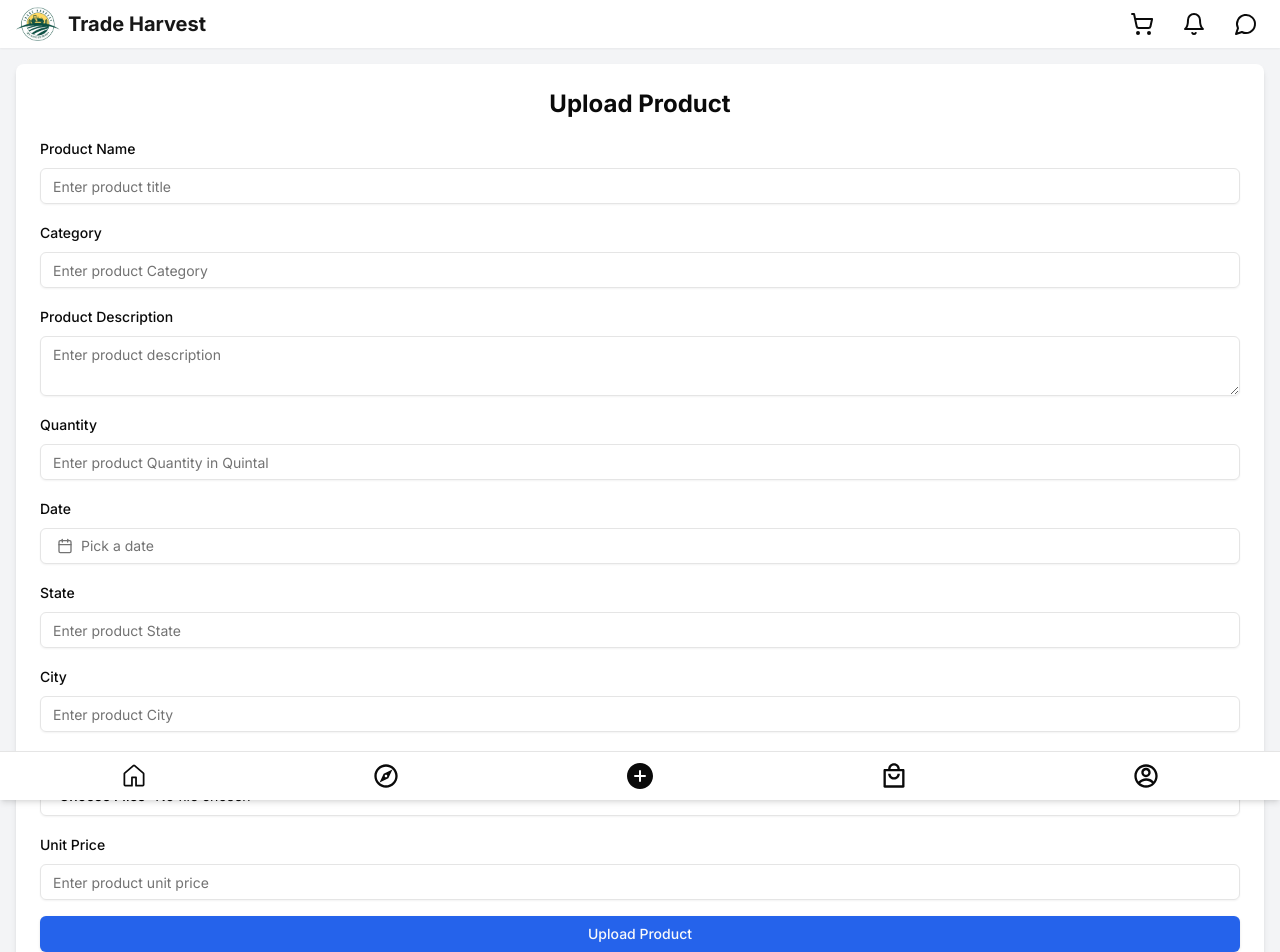
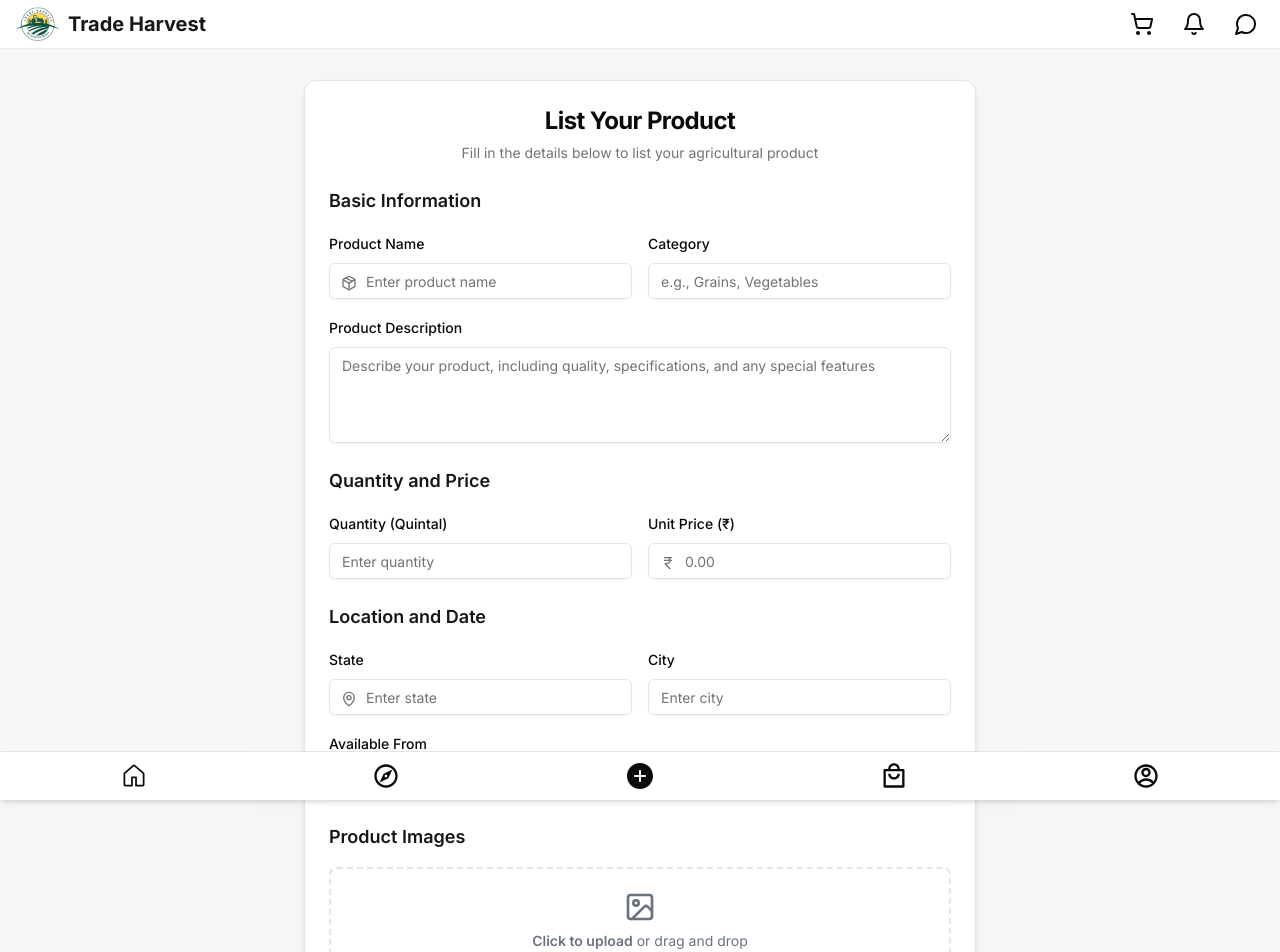
Before and after one commit to dexxeth/trade-harvest, a Next.js app: page /list in a window 1280 px wide. Shown: the top 952 px of the page. Built offline with nearby package versions, Linux system fonts and the light colour scheme.

Commit message:
listing_product_page_uploaded

```diff
--- a/src/app/(root)/(home)/list/page.tsx
+++ b/src/app/(root)/(home)/list/page.tsx
@@ -1,90 +1,113 @@
-"use client";
+"use client"
 
-import { useState } from "react";
-import { useProducts } from "@/components/ProductsContext";
-import { Button } from "@/components/ui/button";
-import { Input } from "@/components/ui/input";
-import { Textarea } from "@/components/ui/textarea";
-import { Label } from "@/components/ui/label";
-import { Calendar as CalendarIcon } from "lucide-react";
-import { Calendar } from "@/components/ui/calendar";
-import {
-  Popover,
-  PopoverContent,
-  PopoverTrigger,
-} from "@/components/ui/popover";
-import { cn } from "@/lib/utils";
-import { format } from "date-fns";
-import { useRouter } from "next/navigation";
+import type React from "react"
 
-export default function Component() {
-  const [date, setDate] = useState<Date>();
-  const router = useRouter();
+import { useState } from "react"
+import { useRouter } from "next/navigation"
+import Image from "next/image"
+import { format } from "date-fns"
+import { CalendarIcon, Upload, ImageIcon, MapPin, Package, DollarSign, Loader2, X } from "lucide-react"
+
+import { Button } from "@/components/ui/button"
+import { Input } from "@/components/ui/input"
+import { Textarea } from "@/components/ui/textarea"
+import { Label } from "@/components/ui/label"
+import { Calendar } from "@/components/ui/calendar"
+import { Popover, PopoverContent, PopoverTrigger } from "@/components/ui/popover"
+import { Card, CardContent, CardDescription, CardHeader, CardTitle } from "@/components/ui/card"
+import { cn } from "@/lib/utils"
+import { MdCurrencyRupee } from "react-icons/md";
+
+export default function ProductUploadForm() {
+  const [date, setDate] = useState<Date>()
+  const [isSubmitting, setIsSubmitting] = useState(false)
+  const [previewImages, setPreviewImages] = useState<string[]>([])
+  const router = useRouter()
+
+  const handleImageChange = (event: React.ChangeEvent<HTMLInputElement>) => {
+    const files = event.target.files
+    if (files) {
+      const newPreviewImages: string[] = []
+      Array.from(files).forEach((file) => {
+        const reader = new FileReader()
+        reader.onloadend = () => {
+          newPreviewImages.push(reader.result as string)
+          setPreviewImages([...newPreviewImages])
+        }
+        reader.readAsDataURL(file)
+      })
+    }
+  }
+
+  const removeImage = (index: number) => {
+    setPreviewImages(previewImages.filter((_, i) => i !== index))
+  }
 
   const handleSubmit = async (event: React.FormEvent) => {
-    event.preventDefault();
-    const formData = new FormData(event.target as HTMLFormElement);
+    event.preventDefault()
+    setIsSubmitting(true)
+    const formData = new FormData(event.target as HTMLFormElement)
 
     const newProduct = {
       id: Date.now(),
-      name: formData.get("title") as string,
-      price: parseFloat(formData.get("price") as string),
-      image: "/images/corn.jpg", // Replace with actual image handling logic
-      location: formData.get("location") as string,
+      name: formData.get("title"),
+      category: formData.get("category"),
+      price: Number.parseFloat(formData.get("price") as string),
+      quantity: formData.get("quantity"),
+      location: {
+        state: formData.get("state"),
+        city: formData.get("city"),
+      },
       uploadTime: date || new Date(),
-      description: formData.get("description") as string,
-      rating: 4.5,
-      images: [], // Add your image handling logic here
-      reviews: [],
-    };
+      description: formData.get("description"),
+      images: previewImages,
+    }
 
     try {
-      // Send a POST request to the API route
-      const response = await fetch("./pages/api/products", {
+      const response = await fetch("/api/products", {
         method: "POST",
         headers: {
           "Content-Type": "application/json",
         },
         body: JSON.stringify(newProduct),
-      });
+      })
 
       if (response.ok) {
-        // Optionally navigate to a new page
-        router.push(`/${newProduct.id}`);
+        router.push(`/products/${newProduct.id}`)
       } else {
-        console.error("Failed to submit product");
+        throw new Error("Failed to submit product")
       }
     } catch (error) {
-      console.error("An error occurred while submitting the product:", error);
+      console.error("Error:", error)
+    } finally {
+      setIsSubmitting(false)
     }
-  };
+  }
 
   return (
-    <div className="min-h-screen p-4 mb-12">
-      <form
-        onSubmit={handleSubmit}
-        className="space-y-4 p-6 rounded-lg shadow-md bg-white"
-      >
-        <h1 className="text-2xl font-bold text-center">Upload Product</h1>
+    <div className="min-h-screen bg-gray-50/50 py-8 px-4 sm:px-6 lg:px-8">
+      <Card className="mx-auto max-w-2xl">
+        <CardHeader className="text-center">
+          <CardTitle className="text-2xl font-bold">List Your Product</CardTitle>
+          <CardDescription>Fill in the details below to list your agricultural product</CardDescription>
+        </CardHeader>
+        <CardContent>
+          <form onSubmit={handleSubmit} className="space-y-6">
 
+            <div className="space-y-4">
+              <h3 className="text-lg font-semibold text-primary">Basic Information</h3>
+              <div className="grid gap-4 sm:grid-cols-2">
                 <div className="space-y-2">
                   <Label htmlFor="title">Product Name</Label>
-          <Input
-            id="title"
-            name="title"
-            placeholder="Enter product title"
-            required
-          />
+                  <div className="relative">
+                    <Package className="absolute left-3 top-3 h-4 w-4 text-muted-foreground" />
+                    <Input id="title" name="title" placeholder="Enter product name" className="pl-9" required />
                   </div>
-
+                </div>
                 <div className="space-y-2">
-          <Label htmlFor="Category">Category</Label>
-          <Input
-            id="Category"
-            name="Category"
-            placeholder="Enter product Category"
-            required
-          />
+                  <Label htmlFor="category">Category</Label>
+                  <Input id="category" name="category" placeholder="e.g., Grains, Vegetables" required />
+                </div>
               </div>
 
               <div className="space-y-2">
@@ -92,93 +115,147 @@ export default function Component() {
                 <Textarea
                   id="description"
                   name="description"
-            placeholder="Enter product description"
+                  placeholder="Describe your product, including quality, specifications, and any special features"
+                  className="h-24"
                   required
                 />
               </div>
+            </div>
 
+            <div className="space-y-4">
+              <h3 className="text-lg font-semibold text-primary">Quantity and Price</h3>
+              <div className="grid gap-4 sm:grid-cols-2">
                 <div className="space-y-2">
-          <Label htmlFor="Quantity">Quantity</Label>
+                  <Label htmlFor="quantity">Quantity (Quintal)</Label>
+                  <Input id="quantity" name="quantity" type="number" min="0" placeholder="Enter quantity" required />
+                </div>
+                <div className="space-y-2">
+                  <Label htmlFor="price">Unit Price (₹)</Label>
+                  <div className="relative">
+
+                    <MdCurrencyRupee className="absolute left-3 top-3 h-4 w-4 text-muted-foreground" />
                     <Input
-            id="Quantity"
-            name="Quantity"
-            placeholder="Enter product Quantity in Quintal"
+                      id="price"
+                      name="price"
+                      type="number"
+                      min="0"
+                      step="100"
+                      placeholder="0.00"
+                      className="pl-9"
                       required
                     />
                   </div>
+                </div>
+              </div>
+            </div>
+
+
+            <div className="space-y-4">
+              <h3 className="text-lg font-semibold text-primary">Location and Date</h3>
+              <div className="grid gap-4 sm:grid-cols-2">
+                <div className="space-y-2">
+                  <Label htmlFor="state">State</Label>
+                  <div className="relative">
+                    <MapPin className="absolute left-3 top-3 h-4 w-4 text-muted-foreground" />
+                    <Input id="state" name="state" placeholder="Enter state" className="pl-9" required />
+                  </div>
+                </div>
+                <div className="space-y-2">
+                  <Label htmlFor="city">City</Label>
+                  <Input id="city" name="city" placeholder="Enter city" required />
+                </div>
+              </div>
 
               <div className="space-y-2">
-          <Label>Date</Label>
+                <Label>Available From</Label>
                 <Popover>
                   <PopoverTrigger asChild>
                     <Button
-                variant={"outline"}
-                className={cn(
-                  "w-full justify-start text-left font-normal",
-                  !date && "text-muted-foreground"
-                )}
+                      variant="outline"
+                      className={cn("w-full justify-start text-left font-normal", !date && "text-muted-foreground")}
                     >
                       <CalendarIcon className="mr-2 h-4 w-4" />
                       {date ? format(date, "PPP") : <span>Pick a date</span>}
                     </Button>
                   </PopoverTrigger>
-            <PopoverContent className="w-auto p-0">
-              <Calendar
-                mode="single"
-                selected={date}
-                onSelect={setDate}
-                initialFocus
-              />
+                  <PopoverContent className="w-auto p-0" align="start">
+                    <Calendar mode="single" selected={date} onSelect={setDate} initialFocus />
                   </PopoverContent>
                 </Popover>
               </div>
-
-        <div className="space-y-2">
-          <Label htmlFor="State">State</Label>
-          <Input
-            id="State"
-            name="State"
-            placeholder="Enter product State"
-            required
-          />
-        </div>
-        <div className="space-y-2">
-          <Label htmlFor="City">City</Label>
-          <Input
-            id="City"
-            name="City"
-            placeholder="Enter product City"
-            required
-          />
             </div>
 
-        <div className="space-y-2">
-          <Label htmlFor="images">Images</Label>
+
+            <div className="space-y-4">
+              <h3 className="text-lg font-semibold text-primary">Product Images</h3>
+              <div className="space-y-4">
+                <div className="flex items-center justify-center w-full">
+                  <label
+                    htmlFor="images"
+                    className="flex flex-col items-center justify-center w-full h-32 border-2 border-dashed rounded-lg cursor-pointer hover:bg-gray-50"
+                  >
+                    <div className="flex flex-col items-center justify-center pt-5 pb-6">
+                      <ImageIcon className="w-8 h-8 mb-2 text-gray-500" />
+                      <p className="text-sm text-gray-500">
+                        <span className="font-semibold">Click to upload</span> or drag and drop
+                      </p>
+                      <p className="text-xs text-gray-500">PNG, JPG up to 10MB each</p>
+                    </div>
                     <Input
                       id="images"
                       name="images"
                       type="file"
+                      className="hidden"
                       multiple
                       accept="image/*"
+                      onChange={handleImageChange}
                       required
                     />
+                  </label>
                 </div>
 
-        <div className="space-y-2">
-          <Label htmlFor="price">Unit Price</Label>
-          <Input
-            id="price"
-            name="price"
-            type="number"
-            placeholder="Enter product unit price"
-            required
+                {previewImages.length > 0 && (
+                  <div className="grid grid-cols-3 gap-4">
+                    {previewImages.map((preview, index) => (
+                      <div key={index} className="relative aspect-square rounded-lg overflow-hidden">
+                        <Image
+                          src={preview || "/placeholder.svg"}
+                          alt={`Preview ${index + 1}`}
+                          fill
+                          className="object-cover"
                         />
+                        <Button
+                          type="button"
+                          variant="destructive"
+                          size="icon"
+                          className="absolute top-1 right-1 h-6 w-6"
+                          onClick={() => removeImage(index)}
+                        >
+                          <X className="h-4 w-4" />
+                        </Button>
+                      </div>
+                    ))}
+                  </div>
+                )}
+              </div>
             </div>
 
-        <Button type="submit" className="w-full bg-blue-600">
-          Upload Product
+            <Button type="submit" className="w-full" disabled={isSubmitting} size="lg">
+              {isSubmitting ? (
+                <>
+                  <Loader2 className="mr-2 h-4 w-4 animate-spin" />
+                  Uploading...
+                </>
+              ) : (
+                <>
+                  <Upload className="mr-2 h-4 w-4" />
+                  List Product
+                </>
+              )}
             </Button>
           </form>
+        </CardContent>
+      </Card>
     </div>
-  );
+  )
 }
```
Lines whose indentation alone changed are shown as unchanged.
